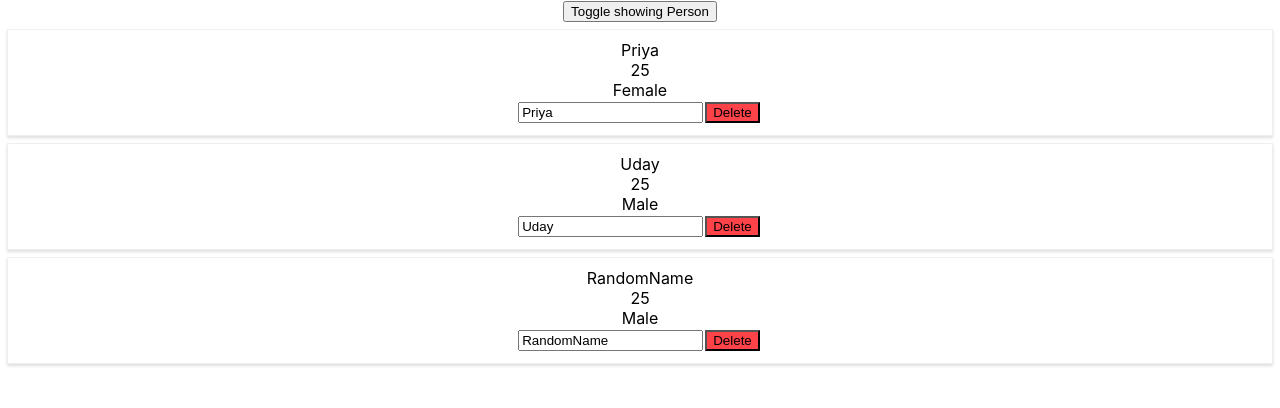
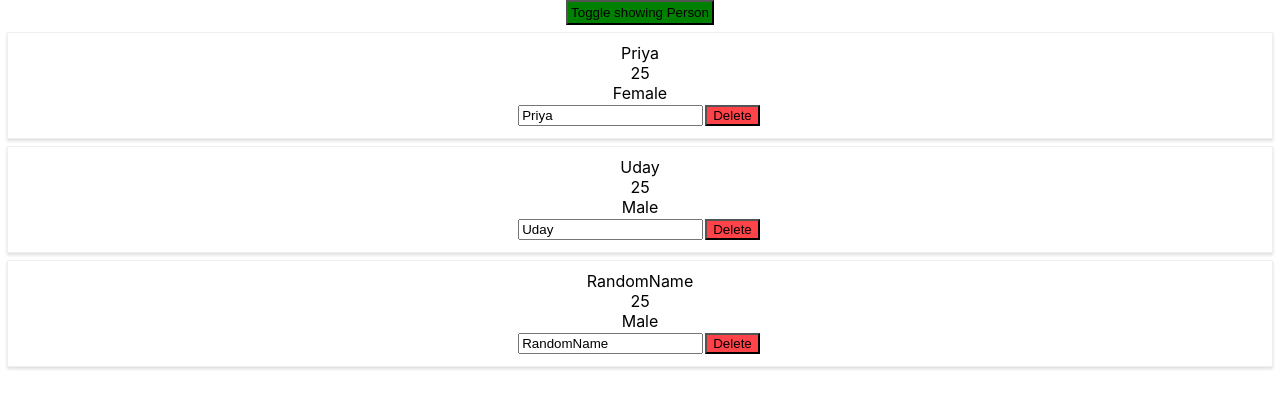
Before and after one commit to priyadarshiniravi/react-basic-workshop, a React (Create React App) app: page / in a window 1280 px wide. Shown: the top 408 px of the page. Built offline with nearby package versions, Linux system fonts and the light colour scheme.

Commit message:
Add classes based on state

```diff
--- a/src/App.css
+++ b/src/App.css
@@ -1,3 +1,16 @@
 .App {
   text-align: center;
 }
+
+.button {
+  padding: 3px;
+  cursor:pointer;
+}
+
+.button-red {
+  background-color: red;
+}
+
+.button-green {
+  background-color: green;
+}
--- a/src/App.js
+++ b/src/App.js
@@ -61,9 +61,10 @@ class App extends Component {
     };
 
     render() {
+        let buttonStyle = `button ${this.state.showPerson ? "button-green" :"button-red"}`;
         return (
             <div className="App">
-                <button onClick={this.hidePerson}>Toggle showing Person</button>
+                <button onClick={this.hidePerson} className={buttonStyle}>Toggle showing Person</button>
                 {this.renderPerson()}
             </div>
         );
```
